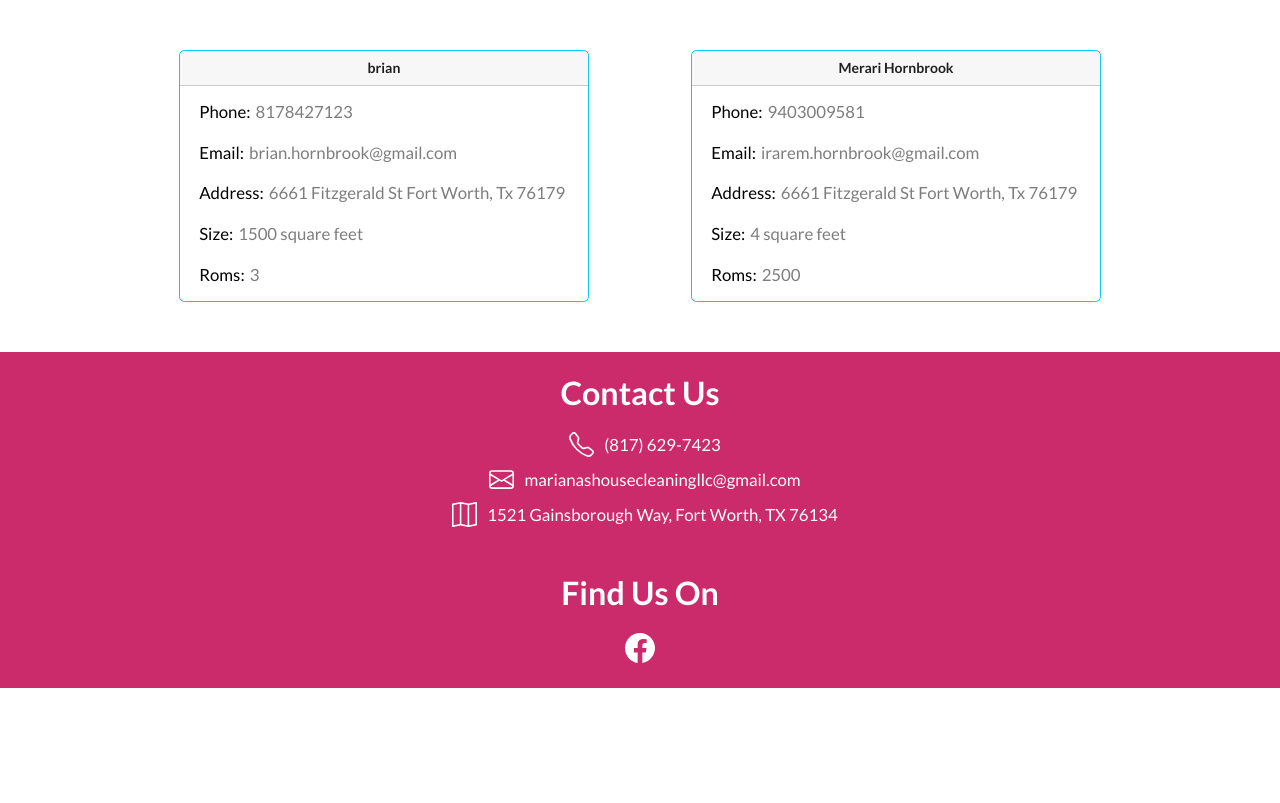
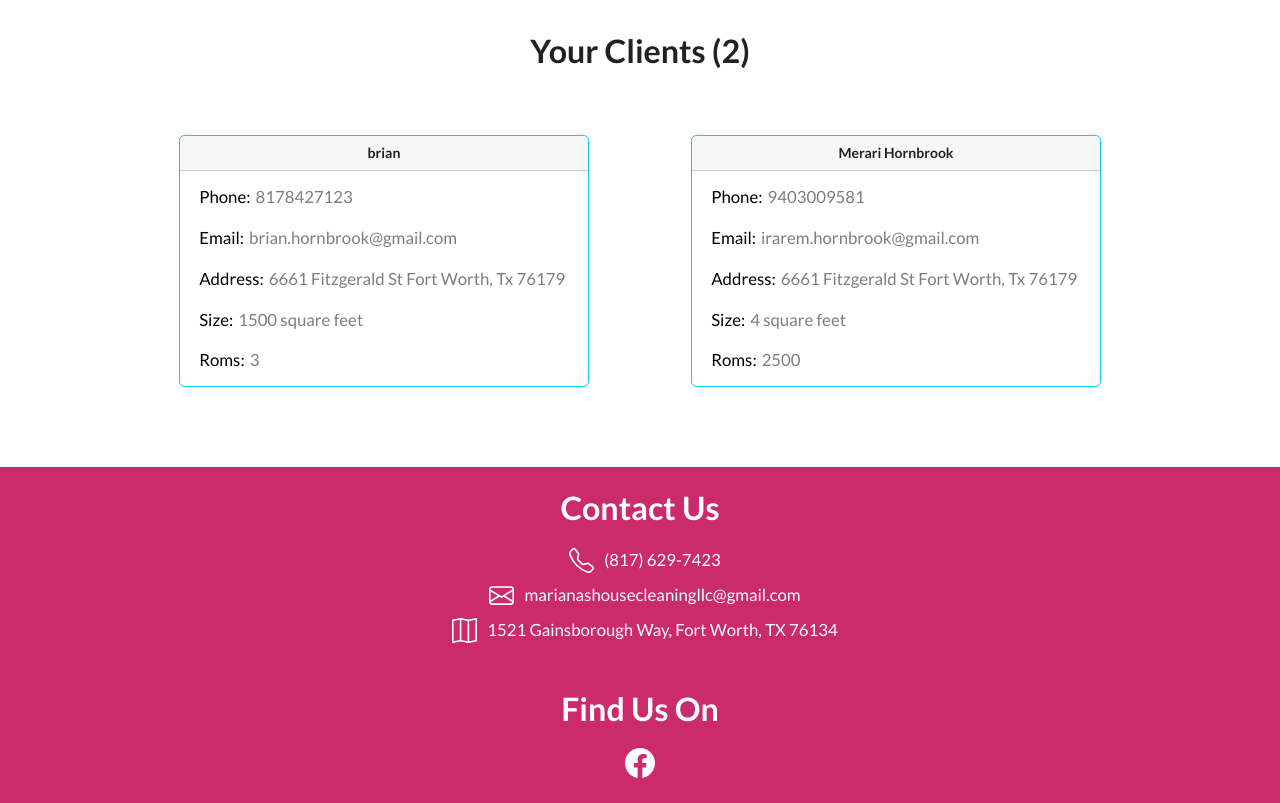
Before and after one commit to brian-hornbrook/Marianas, a Django app: page /clients in a window 1280 px wide. Shown: the part 258-1061 px from the top of the page. Before the commit the page ends 946 px from the top, so only its background shows below. Run offline with Django 3.2, Linux system fonts and the light colour scheme; a user stored in the database is signed in; data comes from the database, SQL or seed files in the repository; both versions use the stored data as it was after the commit; some libraries are stand-ins or nearby versions; some web fonts are replaced.

Commit message:
set message for no clients

```diff
--- a/cleaning/static/forms.css
+++ b/cleaning/static/forms.css
@@ -217,6 +217,16 @@ form button {
 
 
 
+/*** CLIENTS ***/
+#clients {
+    display: flex;
+    flex-flow: column;
+    align-items: center;
+    margin: 30px 0;
+}
+
+
+
 /*** TABLET ***/
 @media (min-width: 768px) {
 
--- a/cleaning/templates/clients.html
+++ b/cleaning/templates/clients.html
@@ -3,6 +3,8 @@
 
 {% block content %}
 <section id="clients">
+    {% if clients %}
+    <h3>Your Clients ({{ totalClients }})</h3>
     <div id="content">
         <!-- clients -->
         {% for client in clients %}
@@ -19,5 +21,8 @@
         </div>
         {% endfor %}
     </div>
+    {% else %}
+    <h3>No Clients Yet</h3>
+    {% endif %}
 </section>
 {% endblock %}
--- a/cleaning/views.py
+++ b/cleaning/views.py
@@ -152,8 +152,9 @@ def clients(request):
     if request.method == "GET":
         user = str(request.user)
         clients = Client.objects.all()
+        totalClients = clients.__len__()
         if user == "JacktockinLacktoz":
-            return render(request, 'clients.html', {"clients": clients})
+            return render(request, 'clients.html', {"clients": clients, "totalClients": totalClients})
         else:
             return redirect("/login")
 
@@ -179,3 +180,6 @@ def addClient(request):
             return redirect('/')
         except ValueError:
             return render(request, 'home.html', {'errors': "you entered in bad information"})
+
+def payment(request):
+    return render(request, 'payment.html')
--- a/marianas/urls.py
+++ b/marianas/urls.py
@@ -30,5 +30,6 @@ urlpatterns = [
     path('addreview', views.addReview),
     path('clients', views.clients),
     path('addClient', views.addClient),
+    path('payment', views.payment),
     path('test', views.test)
 ]
```
Also changed, not shown: cleaning/templates/payment.html (added, +53 -0 lines), db.sqlite3.
